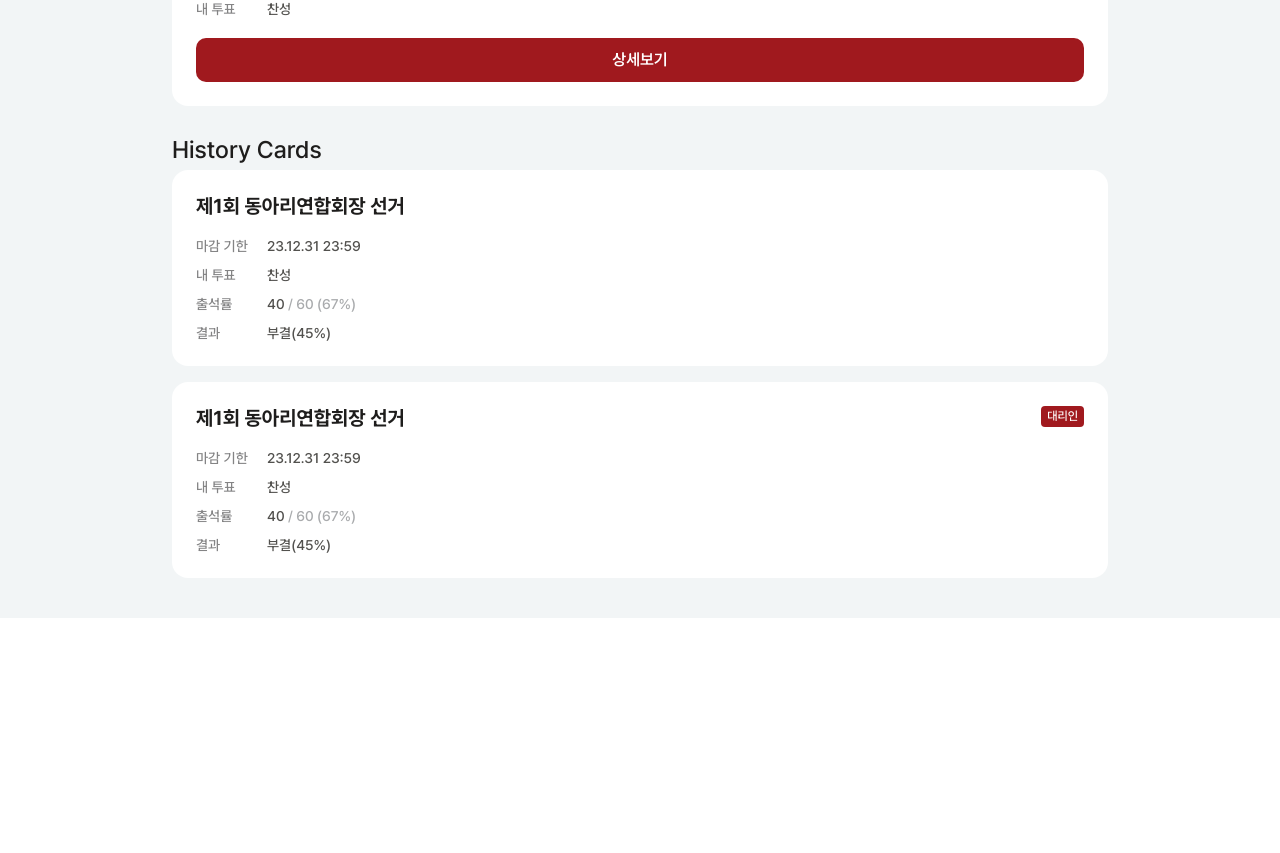
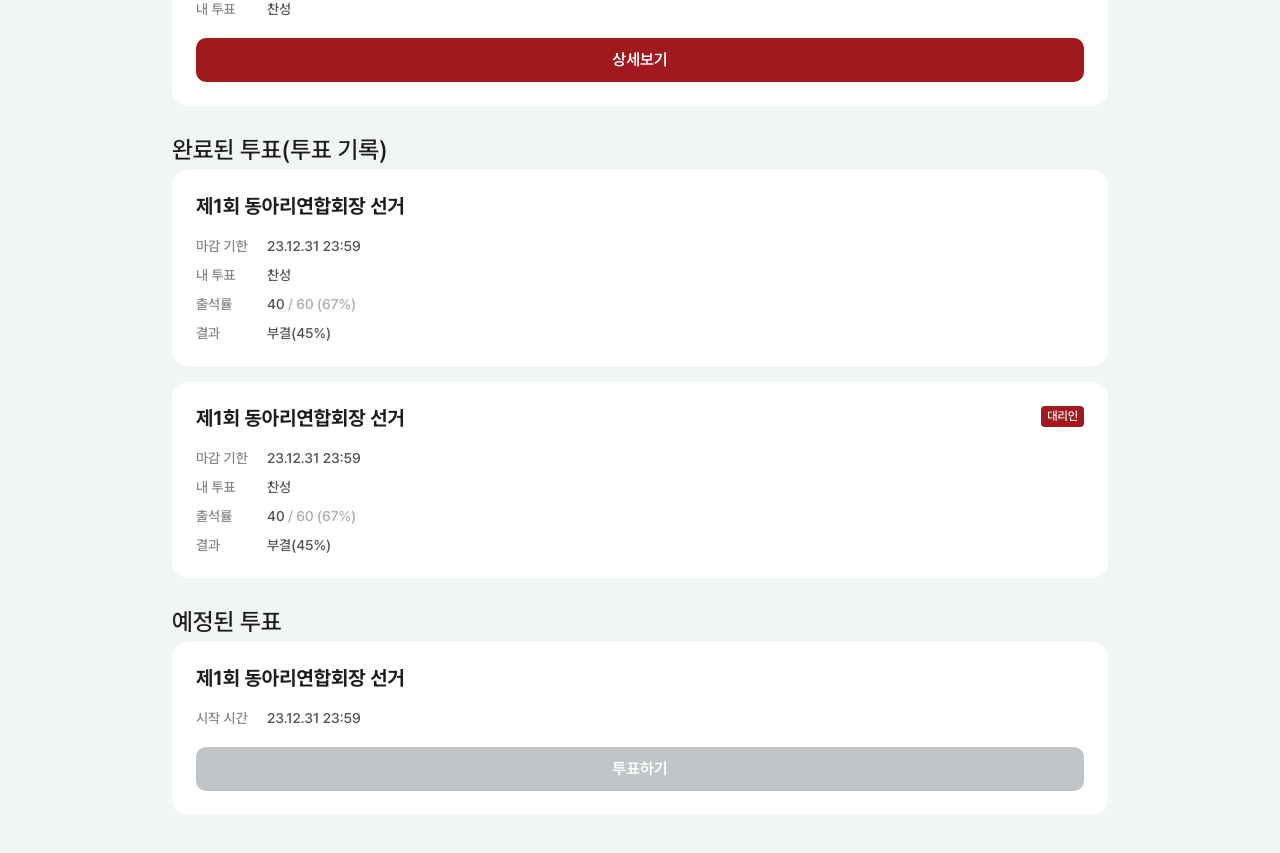
Before and after one commit to kucc/KU_Club_Association_E-Voting_Frontend, a Next.js app: page /theme/components in a window 1280 px wide. Shown: the part 771-1624 px from the top of the page. Before the commit the page ends 1389 px from the top, so only its background shows below. Built offline with nearby package versions, Linux system fonts and the light colour scheme.

Commit message:
feat: 예정된 투표 카드 글로벌 컴포넌트

```diff
--- a/app/theme/components/page.tsx
+++ b/app/theme/components/page.tsx
@@ -2,6 +2,7 @@ import { Sans } from '@/app/ui/sans';
 
 import HistoryCard from '@/components/common/history-card';
 import PollCard from '@/components/common/poll-card';
+import ScheduledCard from '@/components/common/scheduled-card';
 
 import { ThemeSwitcher } from '../theme-preview';
 
@@ -22,7 +23,7 @@ export default function Page() {
           as="h2"
           color="title-card"
         >
-          Poll Cards
+          지금 진행 중인 투표
         </Sans.T240>
       </div>
       <div className="mt-2 flex flex-col gap-4">
@@ -60,7 +61,7 @@ export default function Page() {
           as="h2"
           color="title-card"
         >
-          History Cards
+          완료된 투표(투표 기록)
         </Sans.T240>
       </div>
       <div className="mt-2 flex flex-col gap-4">
@@ -86,6 +87,21 @@ export default function Page() {
           isAgent
         />
       </div>
+
+      <div className="mt-8">
+        <Sans.T240
+          as="h2"
+          color="title-card"
+        >
+          예정된 투표
+        </Sans.T240>
+      </div>
+      <div className="mt-2 flex flex-col gap-4">
+        <ScheduledCard
+          title="제1회 동아리연합회장 선거"
+          openingTime="2023-12-31T23:59:59Z"
+        />
+      </div>
     </div>
   );
 }
--- a/components/common/button.tsx
+++ b/components/common/button.tsx
@@ -8,14 +8,14 @@ type Props = Readonly<{
 export default function Button({ content, disabled }: Props) {
   return (
     <button
-      className="cursor-pointer rounded-[10px] bg-label py-3"
+      className="cursor-pointer rounded-[10px] bg-label py-3 disabled:cursor-not-allowed disabled:bg-label-unavailable"
       disabled={disabled}
     >
       <Sans.T160
         as="p"
         weight="semi-bold"
         lineHeight="20px"
-        color="label"
+        color={disabled ? 'label-unavailable' : 'label'}
       >
         {content}
       </Sans.T160>
--- a/components/common/poll-card.tsx
+++ b/components/common/poll-card.tsx
@@ -53,7 +53,6 @@ export default function PollCard({
 
       <Button
         content={isAdmin ? '상세보기' : myVote ? '투표 수정하기' : '투표하기'}
-        disabled={!!myVote}
       />
     </Card>
   );
--- a/components/common/scheduled-card.tsx
+++ b/components/common/scheduled-card.tsx
@@ -0,0 +1,33 @@
+import { formatDate } from '@/lib/utils';
+
+import Button from './button';
+import Card from './card';
+import Labels, { LabelType } from './card/labels';
+import Title from './card/title';
+
+type Props = Readonly<{
+  title: string;
+  openingTime: string; // ISO 8601
+}>;
+
+export default function ScheduledCard({ title, openingTime }: Props) {
+  const labels: LabelType[] = [
+    {
+      name: '시작 시간',
+      content: formatDate(openingTime),
+    },
+  ];
+
+  return (
+    <Card>
+      <Title content={title} />
+
+      <Labels labels={labels} />
+
+      <Button
+        disabled
+        content="투표하기"
+      />
+    </Card>
+  );
+}
```
